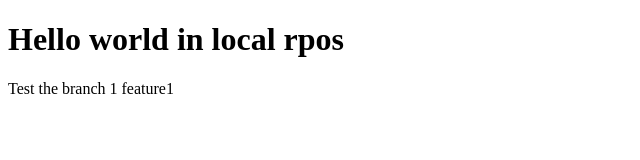
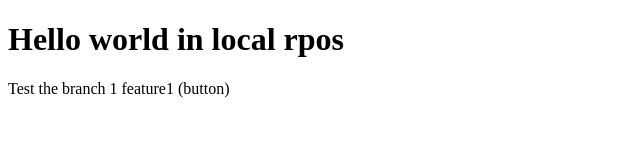
Before and after one commit to saklebecsasutosh/Localrepositorys1, a plain HTML site: page index.html in a window 1280 px wide. Shown: the full height of the page, 0-640 px from the left. Drawn offline with Linux system fonts and the light colour scheme.

```diff
--- a/index.html
+++ b/index.html
@@ -8,6 +8,6 @@
 </head>
 <body>
     <h1>Hello world in local rpos</h1>
-    <p>Test the branch 1 feature1</p>
+    <p>Test the branch 1 feature1 (button)</p>
 </body>
 </html>
```
